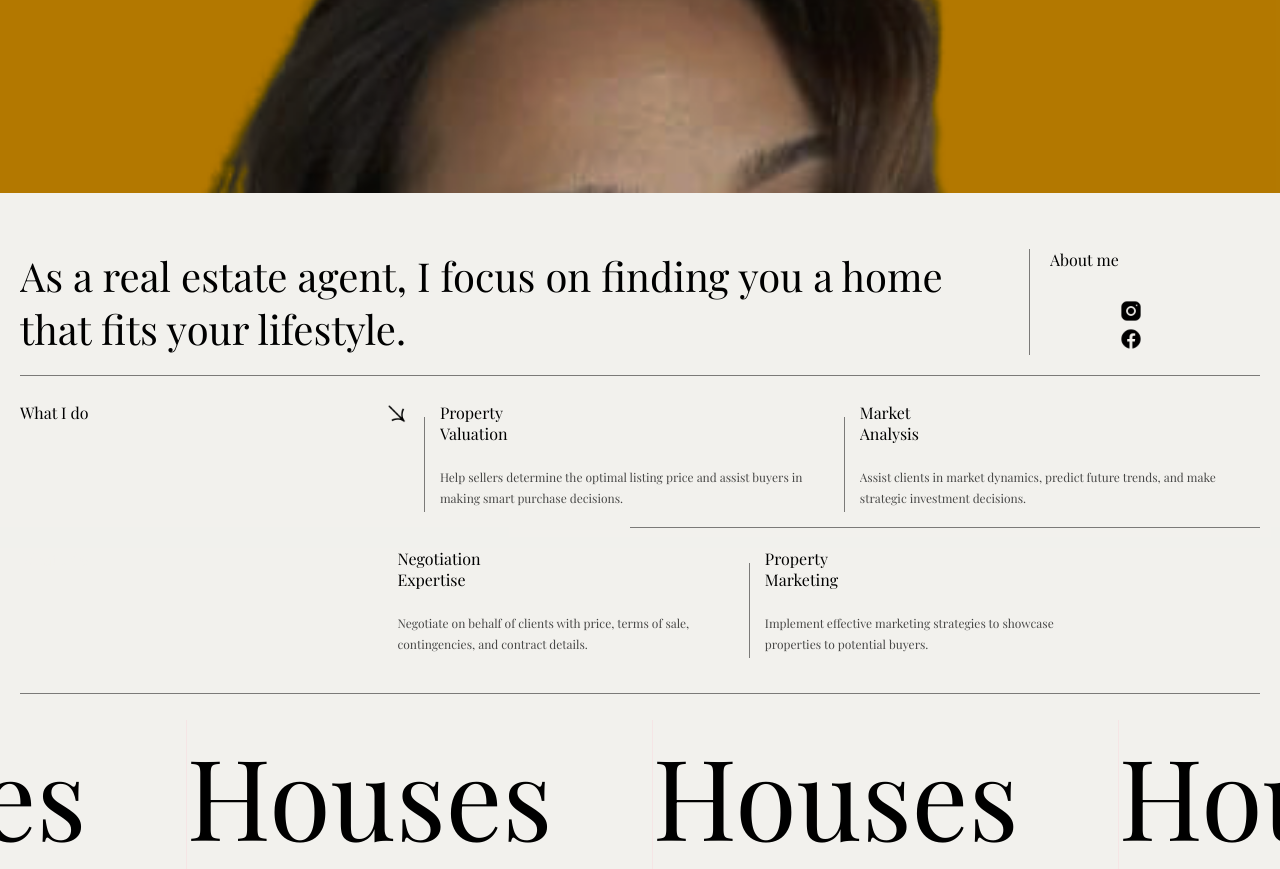
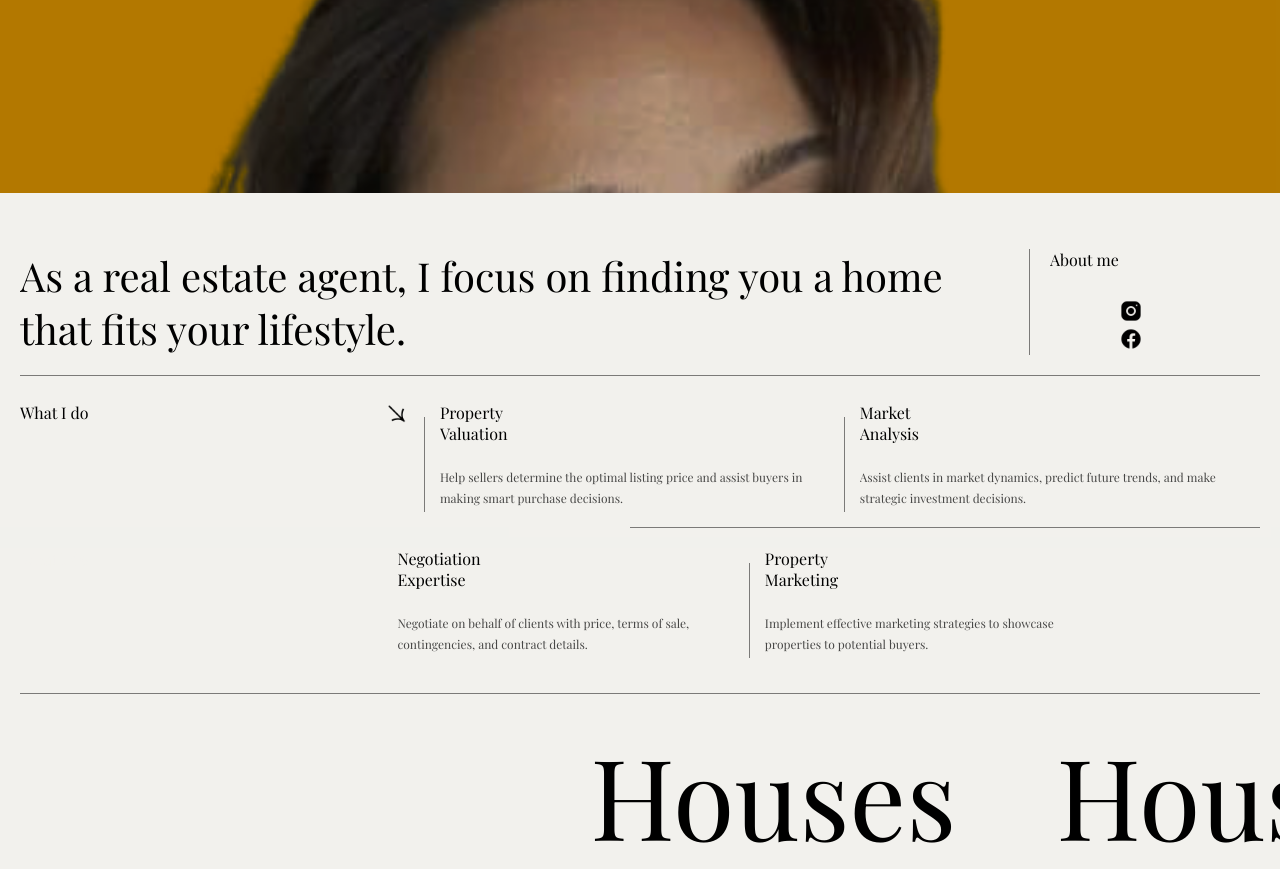
Before and after one commit to gtzjesus/JesicaArreola, a React (Vite) app: page / in a window 1280 px wide. Shown: the part 480-1349 px from the top of the page. Built offline with nearby package versions, Linux system fonts and the light colour scheme.

Commit message:
Working on infinite loop for banner

```diff
--- a/src/ui/banners/Banner.jsx
+++ b/src/ui/banners/Banner.jsx
@@ -25,12 +25,11 @@ const moveText = keyframes`
 
 // Styled components for the text container and text elements
 const TextContainer = styled.div`
-  background-color: pink; /* Apply background color directly to the text container */
   width: fit-content;
   overflow: hidden; /* Hide overflow to prevent horizontal scrollbar */
   display: flex;
   white-space: nowrap;
-  animation: ${moveText} 10s linear infinite; /* Apply animation */
+  animation: ${moveText} 15s linear infinite; /* Apply animation */
 `;
 
 const Text = styled.div`
```
